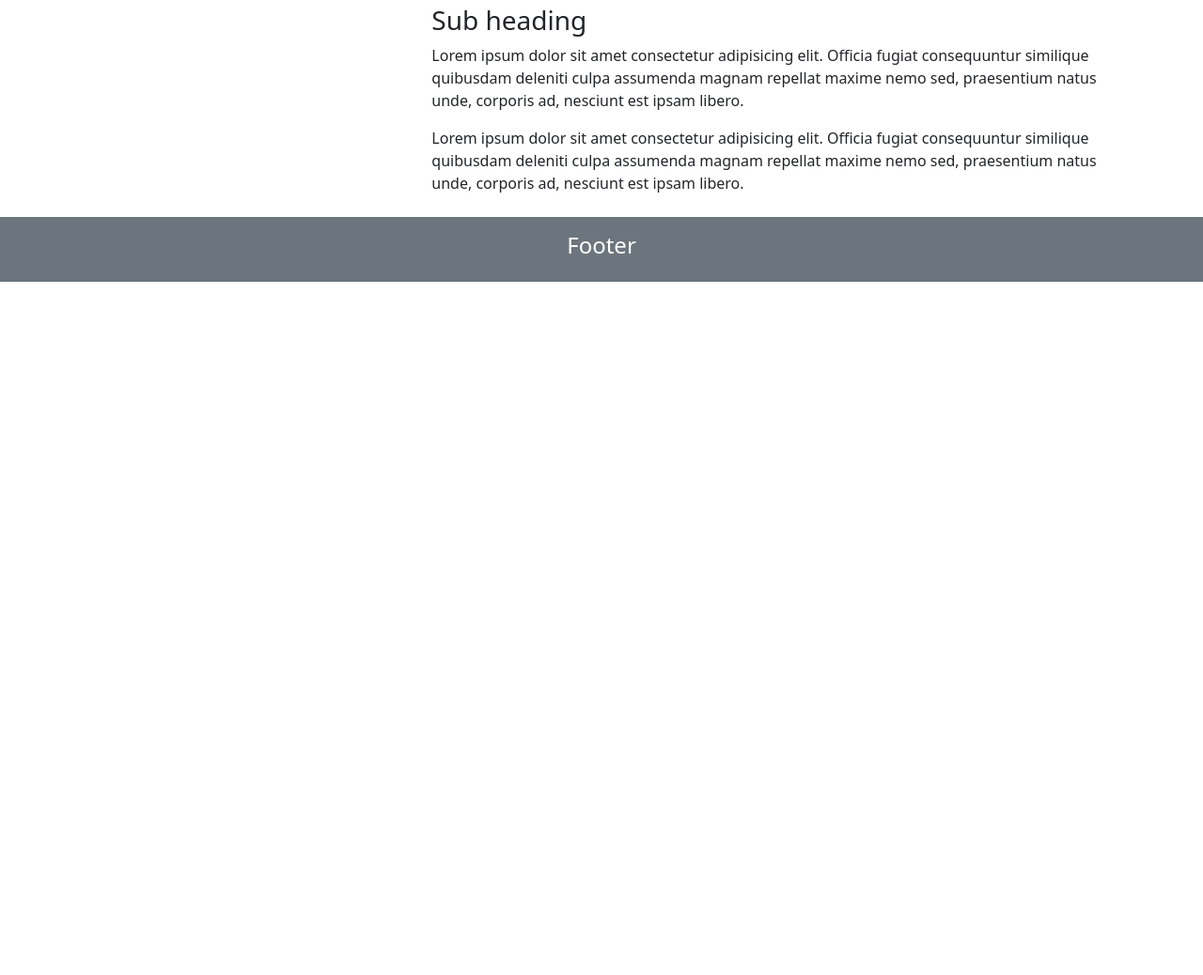
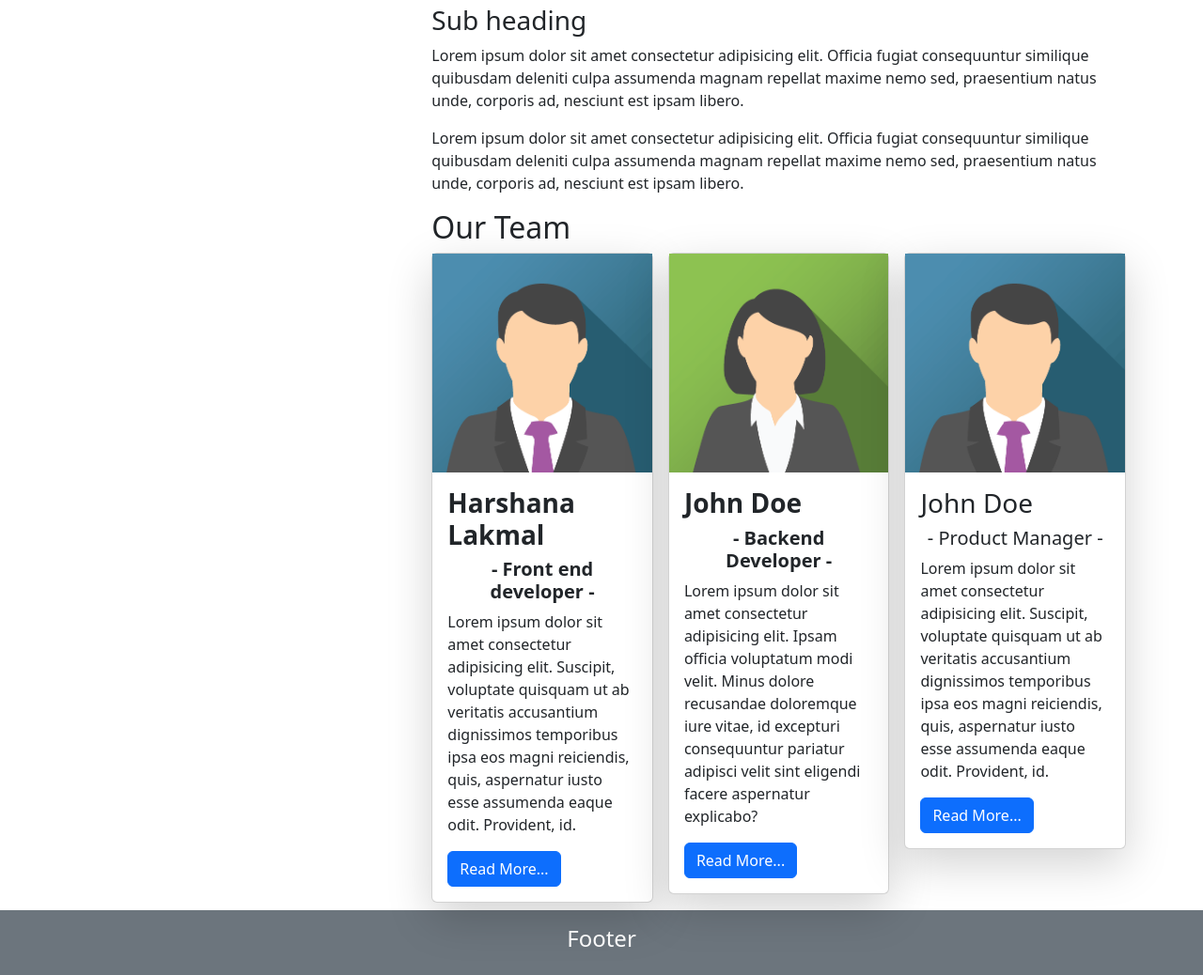
Before and after one commit to HarshanaLakmal98/my-first-repo, a plain HTML site: page index.html in a window 1280 px wide. Shown: the part 688-1726 px from the top of the page at 94% size. Before the commit the page ends 988 px from the top, so only its background shows below. Drawn offline with nearby package versions, Linux system fonts and the light colour scheme; files that its build step writes are made by us from their sources.

Commit message:
Created Our Team section and created team member's profile Card

```diff
--- a/index.html
+++ b/index.html
@@ -59,6 +59,50 @@
                         <p>Lorem ipsum dolor sit amet consectetur adipisicing elit. Officia fugiat consequuntur similique quibusdam deleniti culpa assumenda magnam repellat maxime nemo sed, praesentium natus unde, corporis ad, nesciunt est ipsam libero.</p>
                     </section>
                 </div>
+                <!-- team -->
+                <div class="row">
+                    <div class="col-12">
+                        <h2>Our Team</h2>
+                        <div class="row g-3">
+                            <!-- card 1 -->
+                            <div class="col-lg-4">
+                                <div class="card shadow-lg">
+                                    <img src="./imges/profile-1.png" alt="" class="card-image-top">
+                                    <div class="card-body">
+                                        <h3 class="card-title fw-bold text-center text-lg-start">Harshana Lakmal</h3>
+                                        <h5 class="card-title fw-bold text-center">- Front end developer -</h5>
+                                        <p class="card-text">Lorem ipsum dolor sit amet consectetur adipisicing elit. Suscipit, voluptate quisquam ut ab veritatis accusantium dignissimos temporibus ipsa eos magni reiciendis, quis, aspernatur iusto esse assumenda eaque odit. Provident, id.</p>
+                                        <a href="#" class="btn btn-primary">Read More...</a>
+                                    </div>
+                                </div>
+                            </div>
+                            <!-- card-2 -->
+                            <div class="col-lg-4">
+                                <div class="card shadow-lg">
+                                    <img src="./imges/profile.png" alt="" class="card-image-top">
+                                    <div class="card-body">
+                                        <h3 class="card-title fw-bold text-center text-lg-start">John Doe</h3>
+                                        <h5 class="card-title fw-bold text-center">- Backend Developer -</h5>
+                                        <p class="card-text">Lorem ipsum dolor sit amet consectetur adipisicing elit. Ipsam officia voluptatum modi velit. Minus dolore recusandae doloremque iure vitae, id excepturi consequuntur pariatur adipisci velit sint eligendi facere aspernatur explicabo?</p>
+                                        <a href="#" class="btn btn-primary">Read More...</a>
+                                    </div>
+                                </div>
+                            </div>
+                            <!-- card -3 -->
+                            <div class="col-lg-4">
+                                <div class="card shadow-lg">
+                                    <img src="./imges/profile-1.png" alt="" class="card-image-top">
+                                    <div class="card-body">
+                                        <h3 class="card-title text-center text-lg-start">John Doe</h3>
+                                        <h5 class="card-title text-center">- Product Manager -</h5>
+                                        <p class="card-text">Lorem ipsum dolor sit amet consectetur adipisicing elit. Suscipit, voluptate quisquam ut ab veritatis accusantium dignissimos temporibus ipsa eos magni reiciendis, quis, aspernatur iusto esse assumenda eaque odit. Provident, id.</p>
+                                        <a href="#" class="btn btn-primary">Read More...</a>
+                                    </div>
+                                </div>
+                            </div>
+                        </div>
+                    </div>
+                </div>
             </div>
         </div>
     </main>
```
